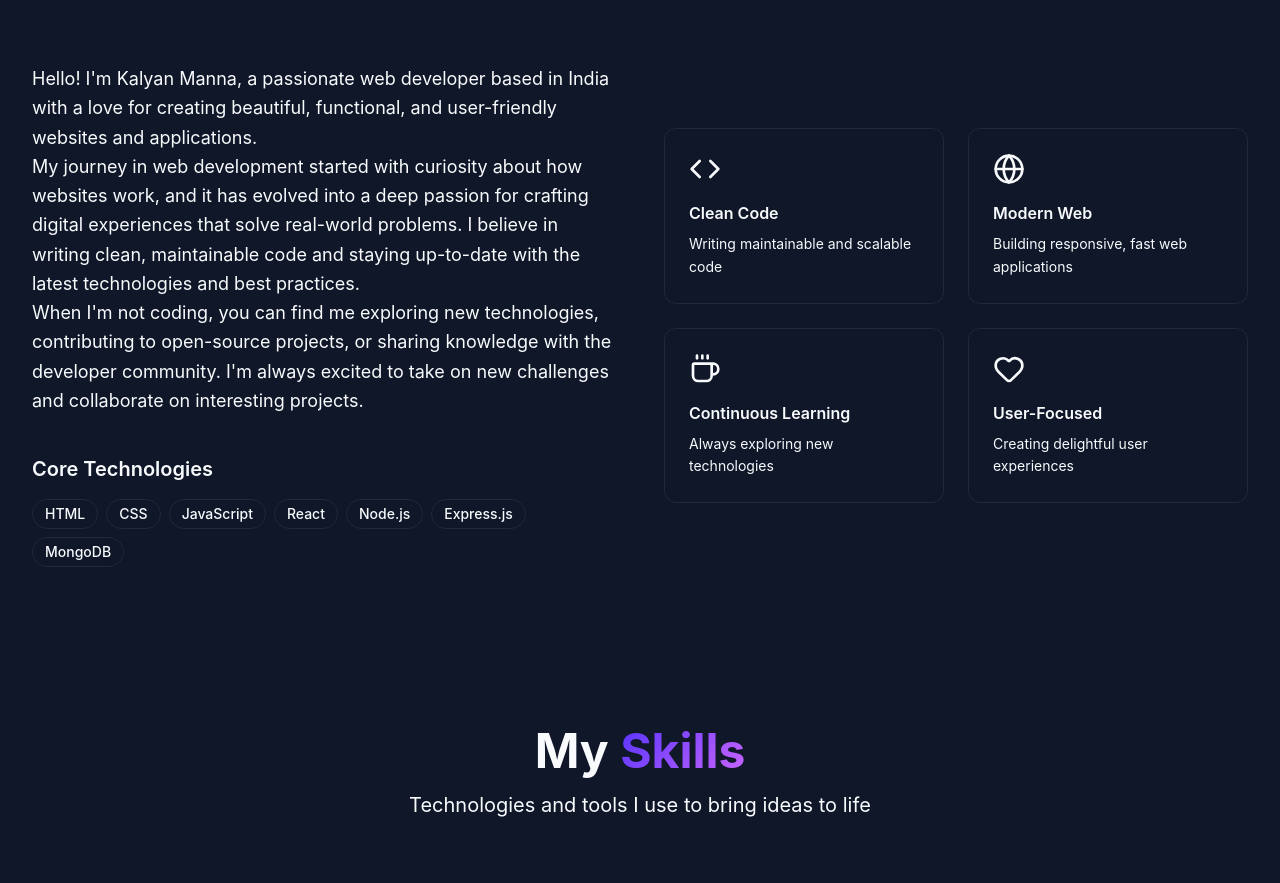
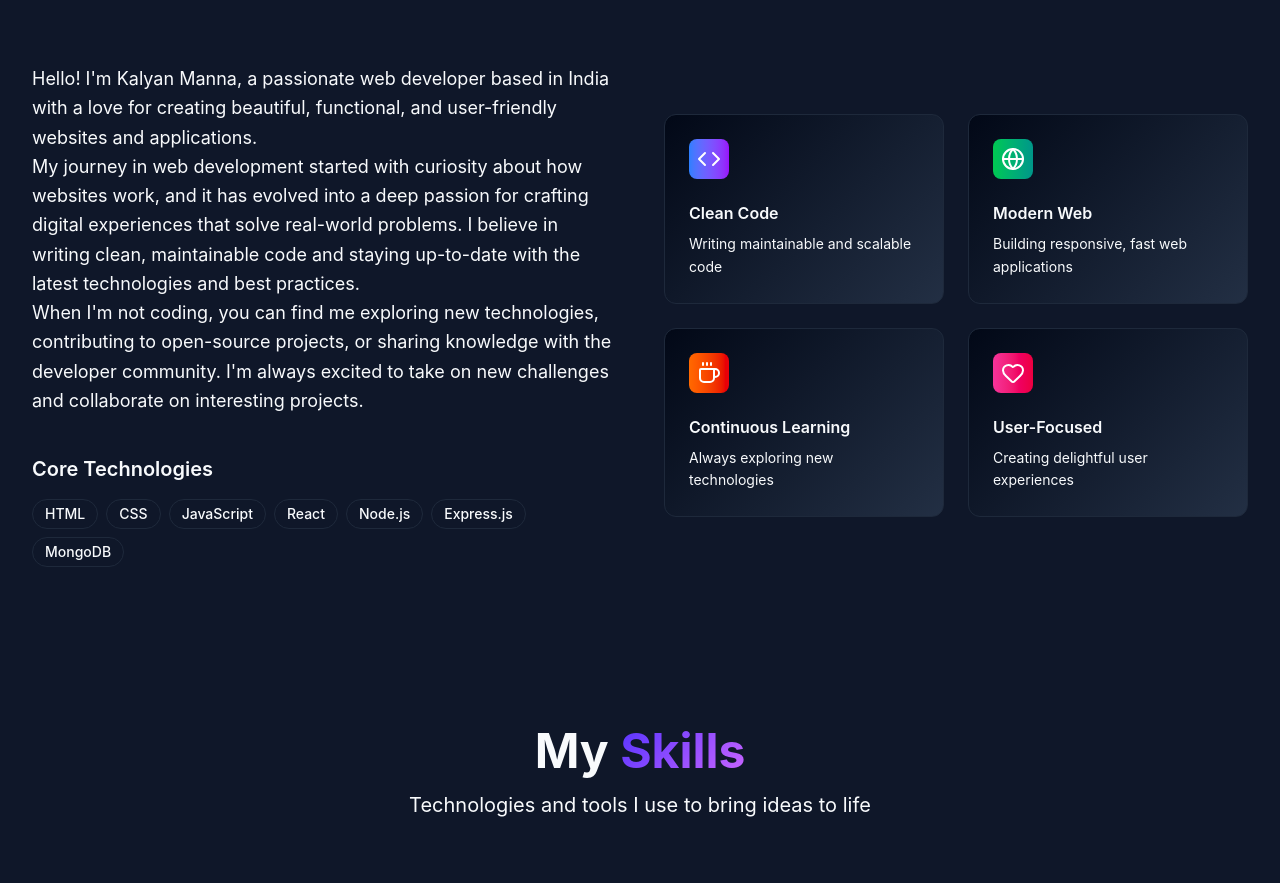
Before and after one commit to Kalyan-github-4/Portfolio, a React (Vite) app: page / in a window 1280 px wide. Shown: the part 972-1855 px from the top of the page. Built offline with nearby package versions, Linux system fonts and the light colour scheme.

Commit message:
Enhance About section content and layout for clarity

```diff
--- a/src/components/portfolio/About.tsx
+++ b/src/components/portfolio/About.tsx
@@ -5,22 +5,26 @@ const About = () => {
     {
       icon: Code,
       title: 'Clean Code',
-      description: 'Writing maintainable and scalable code'
+      description: 'Writing maintainable and scalable code',
+       color: 'from-blue-500 to-purple-600'
     },
     {
       icon: Globe,
       title: 'Modern Web',
-      description: 'Building responsive, fast web applications'
+      description: 'Building responsive, fast web applications',
+      color: 'from-green-500 to-teal-600'
     },
     {
       icon: Coffee,
       title: 'Continuous Learning',
-      description: 'Always exploring new technologies'
+      description: 'Always exploring new technologies',
+      color: 'from-orange-500 to-red-600'
     },
     {
       icon: Heart,
       title: 'User-Focused',
-      description: 'Creating delightful user experiences'
+      description: 'Creating delightful user experiences',
+      color: 'from-pink-500 to-rose-600'
     }
   ];
 
@@ -65,7 +69,8 @@ const About = () => {
                 {['HTML', 'CSS', 'JavaScript', 'React', 'Node.js', 'Express.js', 'MongoDB'].map((tech) => (
                   <span
                     key={tech}
-                    className="px-3 py-1 bg-primary/10 text-primary rounded-full text-sm font-medium border border-primary/20"
+                    className="px-3 py-1 bg-primary/10 text-primary rounded-full text-sm font-medium border border-primary/20
+                    transition-all duration-300 hover:bg-primary hover:text-background hover:scale-105 cursor-pointer"
                   >
                     {tech}
                   </span>
@@ -80,9 +85,15 @@ const About = () => {
               <div
                 key={index}
                 className="p-6 rounded-xl bg-card-gradient border border-border/50 hover-glow group"
+                 style={{
+                  background: "linear-gradient(135deg, hsl(222 84% 4.9%) 0%, hsl(217.2 32.6% 20%) 100%)"
+                }}
               >
                 <div className="mb-4">
-                  <item.icon className="h-8 w-8 text-primary group-hover:scale-110 transition-transform duration-300" />
+                  <div className={`p-2 rounded-lg bg-gradient-to-r ${item.color} inline-block`}>
+                  <item.icon className="h-6 w-6 text-white" />
+
+                  </div>
                 </div>
                 <h4 className="font-semibold mb-2 text-foreground">{item.title}</h4>
                 <p className="text-sm text-muted-foreground leading-relaxed">{item.description}</p>
```
